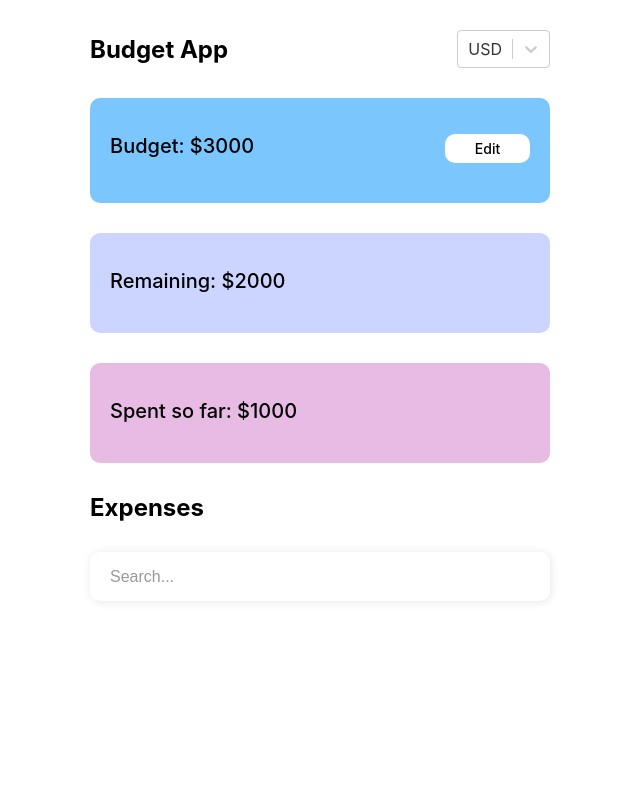
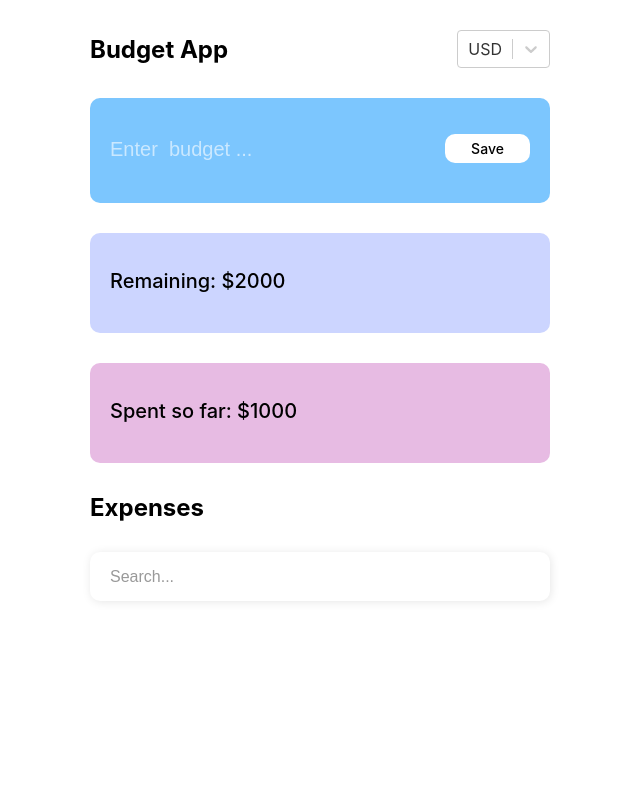
Before and after one commit to Zlata-Saburova/react-budget-app, a React (Create React App) app: page / in a window 1280 px wide. Shown: the top 800 px of the page, without its empty margins (320-960 px from the left). Built offline with nearby package versions, Linux system fonts and the light colour scheme.

Commit message:
feat(card): add state edit

```diff
--- a/src/App.tsx
+++ b/src/App.tsx
@@ -7,8 +7,16 @@ import { SearchInput } from "./components/SearchInput/SearchInput";
 import { List } from "./components/List/List";
 import { Form } from "./components/Form/Form";
 import { Title } from "./components/Title/Title";
+import { useState } from "react";
+import { CardInput } from "./components/CardInput/CardInput";
 
 const App = () => {
+  const [isEdit, setIsEdit] = useState(true);
+
+  const handleButton = () => {
+    setIsEdit(!isEdit);
+  };
+
   return (
     <StyledApp>
       <Container>
@@ -16,8 +24,11 @@ const App = () => {
           <Title>Budget App</Title>
           <CustomSelect />
         </TitleContainer>
-        <Card type="budget">
-          Budget: $3000 <CardButton>Edit</CardButton>
+        <Card isEdit type="budget">
+          {isEdit ? <CardInput /> : "Budget: $3000"}
+          <CardButton handleButton={handleButton}>
+            {isEdit ? "Save" : "Edit"}
+          </CardButton>
         </Card>
         <Card type="remaining">Remaining: $2000</Card>
         <Card type="spent">Spent so far: $1000</Card>
--- a/src/components/Card/Card.tsx
+++ b/src/components/Card/Card.tsx
@@ -4,6 +4,7 @@ import { ReactNode } from "react";
 interface IProps {
   type: string;
   children: ReactNode;
+  isEdit?: boolean;
 }
 
 export const Card: React.FC<IProps> = ({ type, children }) => {
--- a/src/components/CardButton/CardButton.tsx
+++ b/src/components/CardButton/CardButton.tsx
@@ -3,7 +3,8 @@ import { StyledCardButton } from "./styles";
 
 interface Iprops {
   children: ReactNode;
+  handleButton: () => void;
 }
-export const CardButton: React.FC<Iprops> = ({ children }) => {
-  return <StyledCardButton>{children}</StyledCardButton>;
+export const CardButton: React.FC<Iprops> = ({ children, handleButton }) => {
+  return <StyledCardButton onClick={handleButton}>{children}</StyledCardButton>;
 };
--- /dev/null
+++ b/src/components/CardInput/CardInput.tsx
@@ -0,0 +1,10 @@
+import { StyledCardInput } from "./style";
+
+export const CardInput = () => {
+  return (
+    <StyledCardInput
+      placeholder="Enter  budget ..."
+      type="number"
+    ></StyledCardInput>
+  );
+};
--- /dev/null
+++ b/src/components/CardInput/style.ts
@@ -0,0 +1,20 @@
+import styled from "styled-components";
+
+export const StyledCardInput = styled.input`
+  width: 100%;
+  margin-right: 20px;
+
+  font-weight: 500;
+  font-size: 20px;
+  line-height: 24px;
+  color: rgba(255, 255, 255, 0.6);
+
+  background-color: rgb(124, 198, 254);
+
+  &::placeholder {
+    font-weight: 500;
+    font-size: 20px;
+    line-height: 24px;
+    color: rgba(255, 255, 255, 0.6);
+  }
+`;
```
